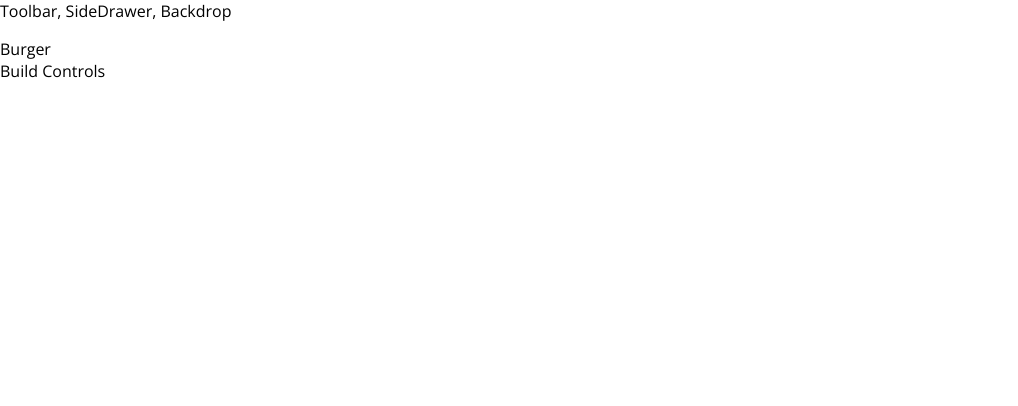
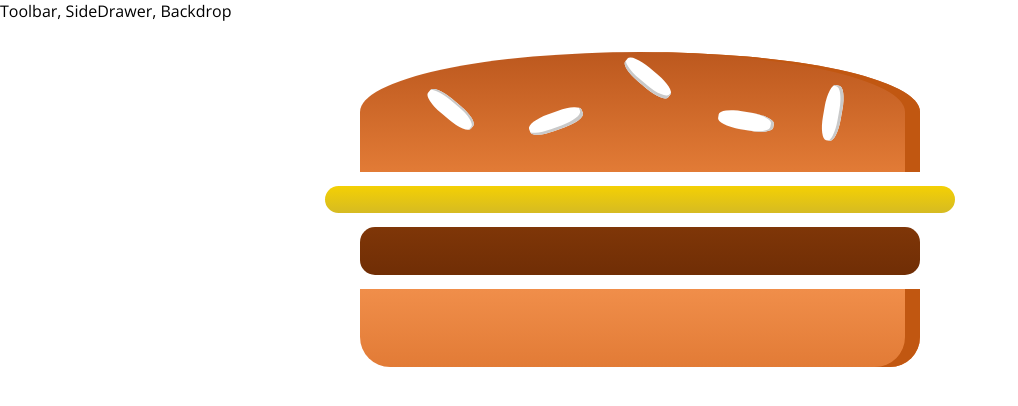
Before and after one commit to jeffarrubla/the-burger-builder, a React (Create React App) app: page / in a window 1280 px wide. Shown: the top 406 px of the page, without its empty margins (0-1018 px from the left). Built offline with nearby package versions, Linux system fonts and the light colour scheme.

Commit message:
Starting the Burger component

```diff
--- a/src/components/Burger/Burger.js
+++ b/src/components/Burger/Burger.js
@@ -0,0 +1,17 @@
+import React from 'react';
+
+import classes from './Burger.module.css';
+import BurgerIngredient from './BurgerIngredient/BurgerIngredient';
+
+const burger = (props) => {
+	return (
+		<div className={classes.Burger}>
+			<BurgerIngredient type="bread-top" />
+			<BurgerIngredient type="cheese" />
+			<BurgerIngredient type="meat" />
+			<BurgerIngredient type="bread-bottom" />
+		</div>
+	);
+};
+
+export default burger;
--- /dev/null
+++ b/src/components/Burger/Burger.module.css
@@ -0,0 +1,30 @@
+.Burger {
+	width: 100%;
+	margin: auto;
+	height: 250px;
+	overflow: scroll;
+	text-align: center;
+	font-weight: bold;
+	font-size: 1.2rem;
+}
+
+@media (min-width: 500px) and (min-height: 400px) {
+	.Burger {
+		width: 350px;
+		height: 300px;
+	}
+}
+
+@media (min-width: 500px) and (min-height: 401px) {
+	.Burger {
+		width: 450px;
+		height: 400px;
+	}
+}
+
+@media (min-width: 1000px) and (min-height: 700px) {
+	.Burger {
+		width: 700px;
+		height: 600px;
+	}
+}
--- a/src/components/Burger/BurgerIngredient/BurgerIngredient.js
+++ b/src/components/Burger/BurgerIngredient/BurgerIngredient.js
@@ -11,7 +11,7 @@
 			case ('bread-bottom'):
 				ingredient = <div className={classes.BreadBottom}></div>;
 				break;
-			case ('bread-top');
+			case ('bread-top'):
 				ingredient = (
 					<div className={classes.BreadTop}>
 						<div className={classes.Seeds1}></div>
--- a/src/containers/BurgerBuilder/BurgerBuilder.js
+++ b/src/containers/BurgerBuilder/BurgerBuilder.js
@@ -1,13 +1,13 @@
 import React, { Component } from 'react';
 
-import Aux from '../../hoc/Aux'
+import Aux from '../../hoc/Aux';
+import Burger from '../../components/Burger/Burger';
 
 class BurgerBuilder extends Component {
 	render() {
 		return (
 			<Aux>
-				<div>Burger</div>
-				<div>Build Controls</div>
+				<Burger/>
 			</Aux>
 		);
 	}
```
